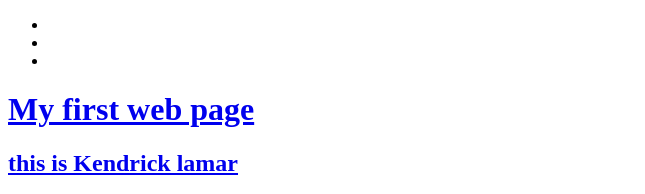
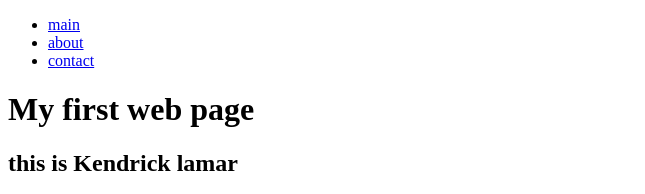
Before and after one commit to VCNath/bulldog321.github.io, a plain HTML site: page myfirstweb.html in a window 1280 px wide. Shown: the top 194 px of the page, without its empty margins (0-645 px from the left). Drawn offline with Linux system fonts and the light colour scheme; grey boxes are pictures that could not be loaded.

Commit message:
fixed code

```diff
--- a/myfirstweb.html
+++ b/myfirstweb.html
@@ -7,9 +7,9 @@
 <body>
      <nav>
 		<ul>
-			<li><a href ="/mypage/"main</li>
-			<li><a href ="/mypage/about"about</li>
-			<li><a href ="/mypage/contact"contact</li>
+			<li><a href ="/mypage/">main</a></li>
+			<li><a href ="/mypage/about">about</a></li>
+			<li><a href ="/mypage/contact">contact</a></li>
         </ul>
 	</nav>
 
```
Also changed, not shown: mypage/about/index.html (+7 -0 lines), mypage/contact/index.html (+7 -0 lines).
